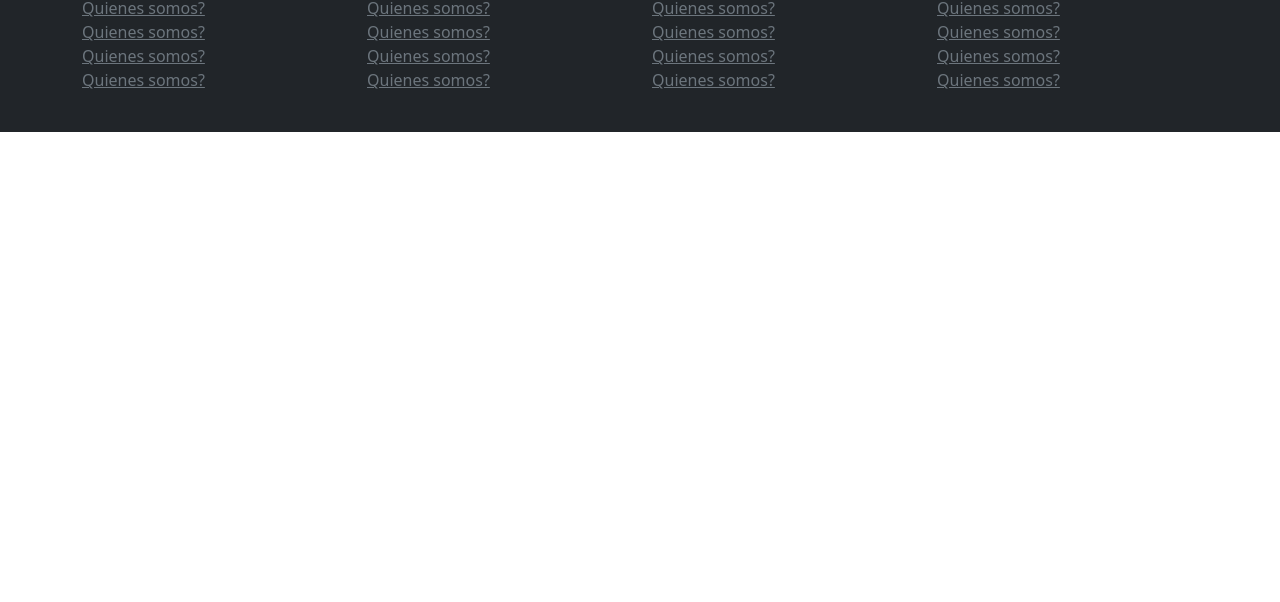
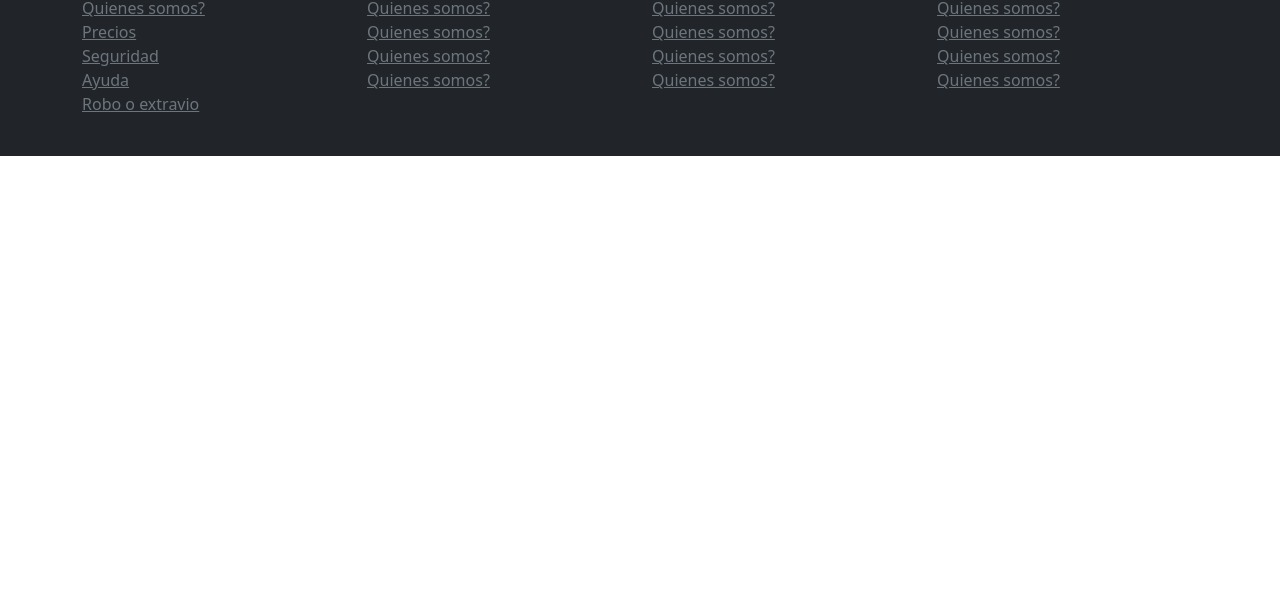
Before and after one commit to pablotoledo87/rollingBank, a plain HTML site: page index.html in a window 1280 px wide. Shown: the part 198-800 px from the top of the page. Drawn offline with nearby package versions, Linux system fonts and the light colour scheme.

Commit message:
se modifico la primera columna

```diff
--- a/index.html
+++ b/index.html
@@ -77,17 +77,22 @@
               </li>
               <li>
                 <a href="./pages/error404.html" class="link-secondary"
-                  >Quienes somos?</a
+                  >Precios</a
                 >
               </li>
               <li>
                 <a href="./pages/error404.html" class="link-secondary"
-                  >Quienes somos?</a
+                  >Seguridad</a
                 >
               </li>
               <li>
                 <a href="./pages/error404.html" class="link-secondary"
-                  >Quienes somos?</a
+                  >Ayuda</a
+                >
+              </li>
+              <li>
+                <a href="./pages/error404.html" class="link-secondary"
+                  >Robo o extravio</a
                 >
               </li>
             </ul>
```
